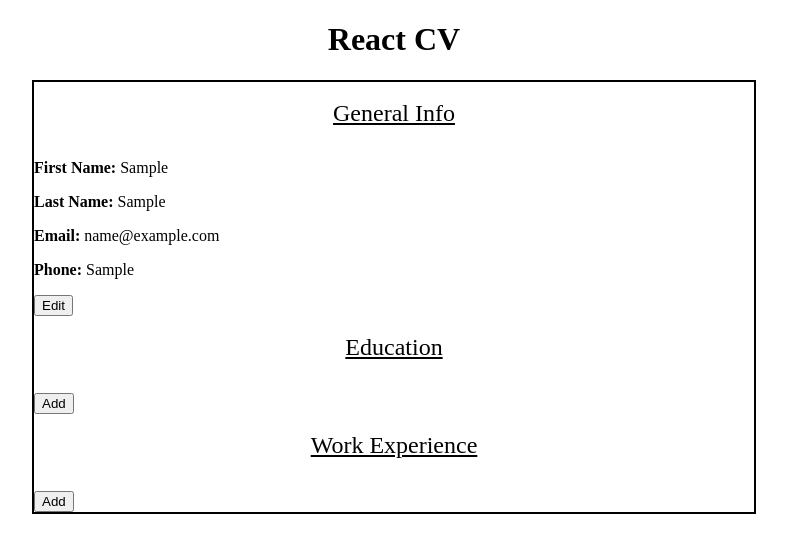
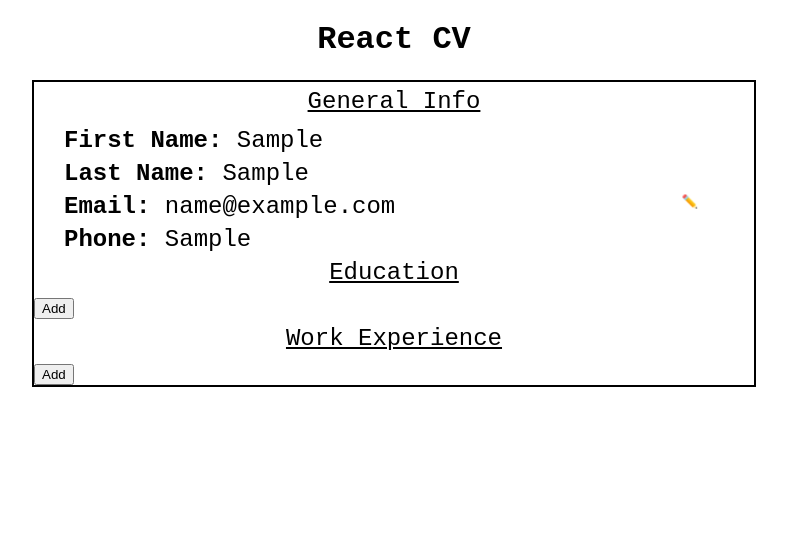
Before and after one commit to lw-a/cv-app, a React (Create React App) app: page / in a window 1280 px wide. Both pictures are taken after typing "Sample", "Sample", "name@example.com", "Sample" into the empty fields and a click on the button "Save". Shown: the top 552 px of the page, without its empty margins (246-1033 px from the left). Built offline with nearby package versions, Linux system fonts and the light colour scheme.

Commit message:
style completed sections

```diff
--- a/src/Components/EducationInfo.js
+++ b/src/Components/EducationInfo.js
@@ -3,12 +3,13 @@ import React from 'react';
 function UserDetails(props) {
 	const { school, type, from, to, handleClick } = props;
 	return (
-		<div>
+		<div className='userDetails'>
 			<p><strong>School Name:</strong> {school}</p>
 			<p><strong>Type of Study:</strong> {type}</p>
+			<button onClick={handleClick} className="editbtn">✏️</button>
 			<p><strong>from:</strong> {from}</p>
 			<p><strong>to:</strong> {to}</p>
-			<button onClick={handleClick}>Edit</button>
+      <br></br>
 		</div>
 	);
 }
--- a/src/Components/ExperienceInfo.js
+++ b/src/Components/ExperienceInfo.js
@@ -3,13 +3,14 @@ import React from 'react';
 function UserDetails(props) {
 	const { companyName, position, from, to, tasks, handleClick } = props;
 	return (
-		<div>
+		<div className='userDetails'>
 			<p><strong>Company Name:</strong> {companyName}</p>
 			<p><strong>Position:</strong> {position}</p>
+			<button onClick={handleClick} className="editbtn">✏️</button>
 			<p><strong>from:</strong> {from}</p>
 			<p><strong>to:</strong> {to}</p>
 			<p><strong>Tasks:</strong> {tasks}</p>
-			<button onClick={handleClick}>Edit</button>
+      <br></br>
 		</div>
 	);
 }
--- a/src/Components/GeneralInfo.js
+++ b/src/Components/GeneralInfo.js
@@ -3,12 +3,12 @@ import React from 'react';
 function UserDetails(props) {
 	const { firstName, lastName, email, phone, handleClick } = props;
 	return (
-		<div>
+		<div className='userDetails'>
 			<p><strong>First Name:</strong> {firstName}</p>
 			<p><strong>Last Name:</strong> {lastName}</p>
+			<button onClick={handleClick} className="editbtn">✏️</button>
 			<p><strong>Email:</strong> {email}</p>
 			<p><strong>Phone:</strong> {phone}</p>
-			<button onClick={handleClick}>Edit</button>
 		</div>
 	);
 }
--- a/src/styles/App.css
+++ b/src/styles/App.css
@@ -2,6 +2,7 @@
 	margin: 0;
 	padding: 0;
 	box-sizing: border-box;
+  font-family: 'Courier New', Courier, monospace;
 }
 
 main {
@@ -14,6 +15,7 @@ main {
 
 h1 {
   text-align: center;
+
 }
 
 h2 {
@@ -22,7 +24,8 @@ h2 {
   font-weight: 500;
   text-decoration: underline;
   text-decoration-style: solid;
-  padding-bottom: 12px;
+  padding-bottom: 6px;
+  margin: 6px 0px;
 }
 
 section {
@@ -46,3 +49,20 @@ textarea {
 	margin-bottom: 12px;
 	padding-bottom: 42px;
 }
+
+.userDetails {
+	margin: 0px 30px;
+	font-size: 24px;
+}
+
+p {
+  margin: 6px 0px;
+}
+
+.editbtn {
+	float: right;
+	margin-right: 20px;
+	cursor: pointer;
+  background-color: white;
+  border: none;
+}
```
